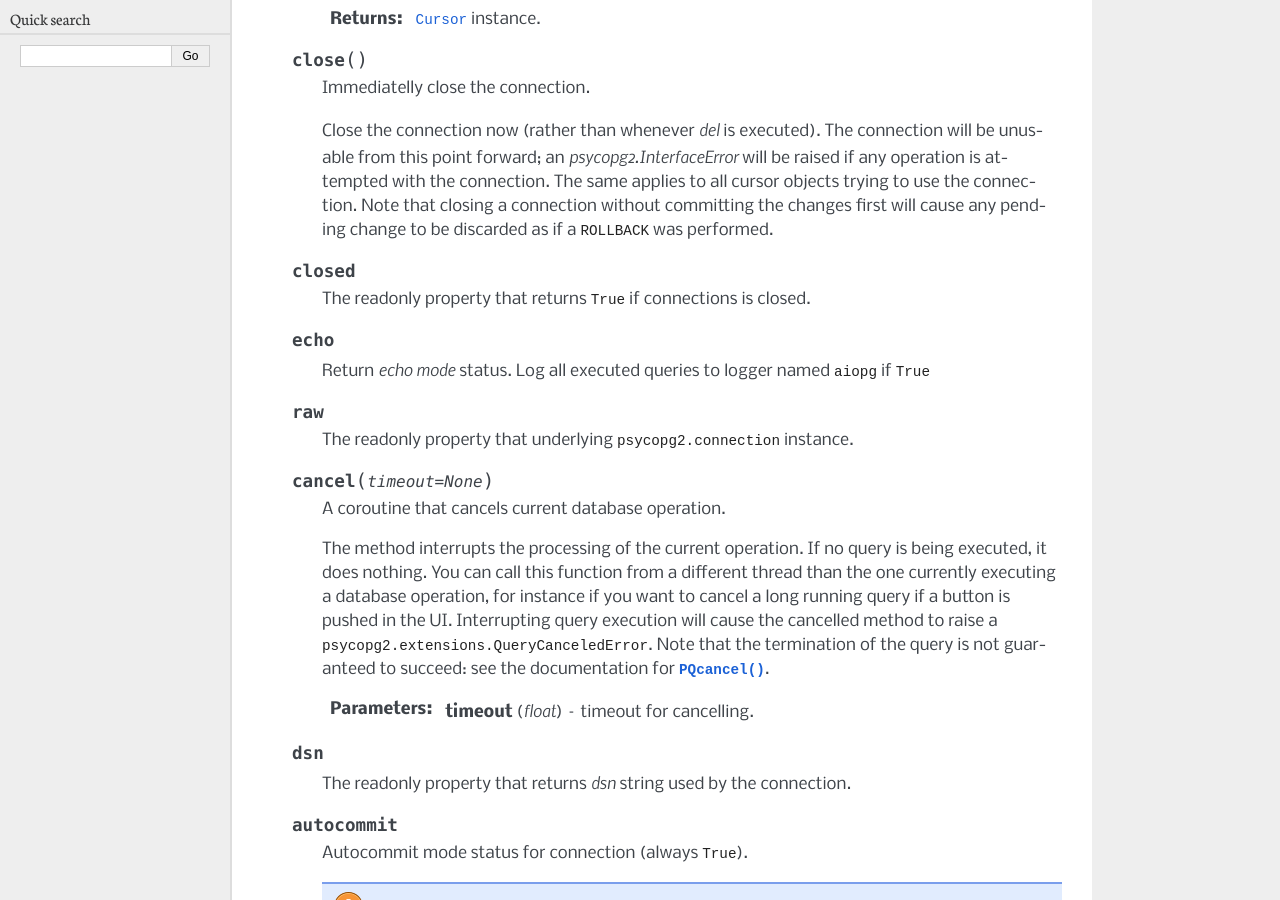
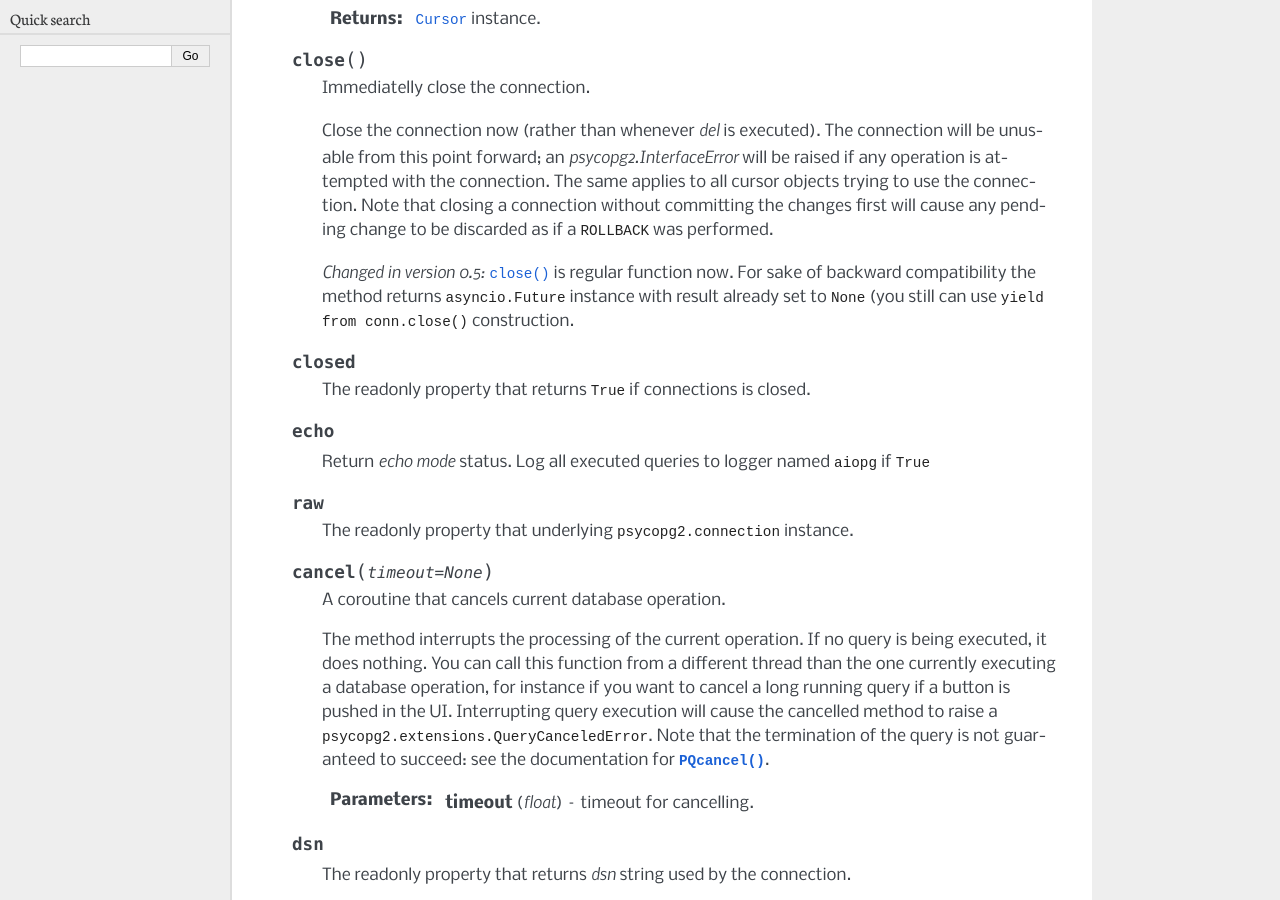
Before and after one commit to aio-libs/aiopg, a Sphinx documentation site: the page built from docs/core.rst, in a window 1280 px wide and 900 px high, scrolled down 1577 px. Built offline with Sphinx 7.4.7, drawn with Linux system fonts in a browser that asks for light colours.

Commit message:
Make connection.close() not a coroutine

```diff
--- a/CHANGES.txt
+++ b/CHANGES.txt
@@ -10,10 +10,9 @@ CHANGES
 
 * Add minsize, maxsize, size and freesize properties to sa.Engine
 
-0.4.2 (XXXX-XX-XX)
-^^^^^^^^^^^^^^^^^^
+* Support *echo* parameter for logging executed SQL commands
 
-* Support *echo* parameter for logging executed SQL commands
+* Connection.close() is not a coroutine (but we keep backward compatibility).
 
 0.4.1 (2014-10-02)
 ^^^^^^^^^^^^^^^^^^
--- a/docs/core.rst
+++ b/docs/core.rst
@@ -1,7 +1,8 @@
 .. _aiopg-core:
 
-Core API Reference
-===============================
+====================
+ Core API Reference
+====================
 
 .. module:: aiopg
    :synopsis: A library for accessing a PostgreSQL database from the asyncio
@@ -11,7 +12,7 @@ Core API Reference
 .. _aiopg-core-connection:
 
 Connection
---------------
+==========
 
 The library provides a way to connect to PostgreSQL database.
 
@@ -109,6 +110,13 @@ Example::
       trying to use the connection.  Note that closing a connection without
       committing the changes first will cause any pending change to be
       discarded as if a ``ROLLBACK`` was performed.
+
+      .. versionchanged:: 0.5
+
+         :meth:`close` is regular function now.  For sake of backward
+         compatibility the method returns :class:`asyncio.Future`
+         instance with result already set to ``None`` (you still can
+         use ``yield from conn.close()`` construction.
 
    .. attribute:: closed
 
@@ -283,7 +291,7 @@ Example::
 .. _aiopg-core-cursor:
 
 Cursor
-------
+======
 
 .. class:: Cursor
 
@@ -628,7 +636,7 @@ Cursor
 .. _aiopg-core-pool:
 
 Pool
------
+====
 
 The library provides *connection pool* as well as plain
 :class:`Connection` objects.
@@ -815,7 +823,7 @@ The basic usage is::
 .. _aiopg-core-exceptions:
 
 Exceptions
------------
+==========
 
 Any call to library function, method or property can raise an exception.
 
@@ -826,7 +834,7 @@ Any call to library function, method or property can raise an exception.
 .. _aiopg-core-transactions:
 
 Transactions
-------------
+============
 
 While :mod:`aiopg` works only in *autocommit mode* it is still
 possible to use SQL transactions.
@@ -840,10 +848,10 @@ disabled and always raises :exc:`psycopg2.ProgrammingError` exception.
 .. _aiopg-core-extension-type-translations:
 
 Extension type translations
----------------------------
+===========================
 
 JSON
-^^^^
+----
 
 :mod:`aiopg` has support for ``JSON`` data type enabled by default.
 
```
Also changed, not shown: 4 other files.
